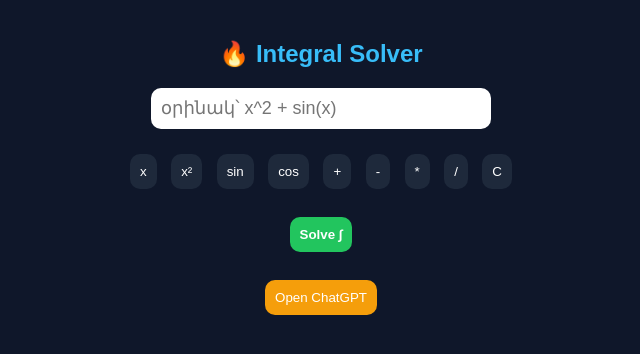
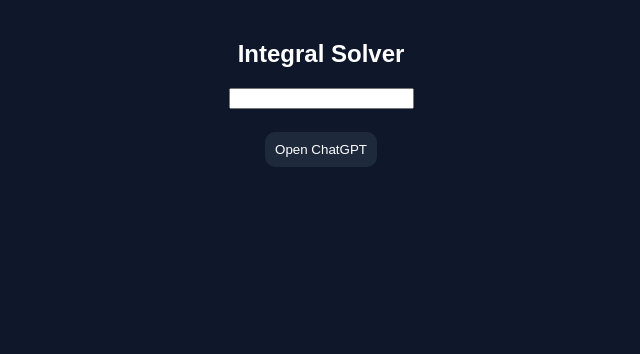
Before and after one commit to garnikbadalyankh-beep/integral, a plain HTML site: page index.html in a window 1280 px wide. Shown: the whole page, without its empty margins (319-959 px from the left). Drawn offline with Linux system fonts and the light colour scheme.

Commit message:
Update index.html

```diff
--- a/index.html
+++ b/index.html
@@ -1,4 +1,4 @@
-<!DOCTYPE html>
+<!-- <!DOCTYPE html>
 <html lang="hy">
 <head>
 <meta charset="UTF-8">
@@ -87,8 +87,57 @@
 
 <button class="chat" onclick="openChat()">Open ChatGPT</button>
 
-<div id="result"></div>
+<div id="result"></div> -->
+<!DOCTYPE html>
+<html lang="hy">
+<head>
+<meta charset="UTF-8">
+<title>Integral Solver</title>
 
+<style>
+body {
+    font-family: Arial;
+    text-align: center;
+    background: #0f172a;
+    color: white;
+    margin-top: 40px;
+}
+
+button {
+    padding: 10px;
+    margin: 5px;
+    border-radius: 10px;
+    border: none;
+    cursor: pointer;
+    background: #1e293b;
+    color: white;
+}
+
+button:hover {
+    background: #38bdf8;
+    color: black;
+}
+</style>
+</head>
+
+<body>
+
+<h2>Integral Solver</h2>
+
+<input type="text" id="input">
+
+<br><br>
+
+<button onclick="openChat()">Open ChatGPT</button>
+
+<script>
+function openChat() {
+    window.location.href = "https://chat.openai.com";
+}
+</script>
+
+</body>
+</html>
 <script src="script.js"></script>
 
 </body>
```
